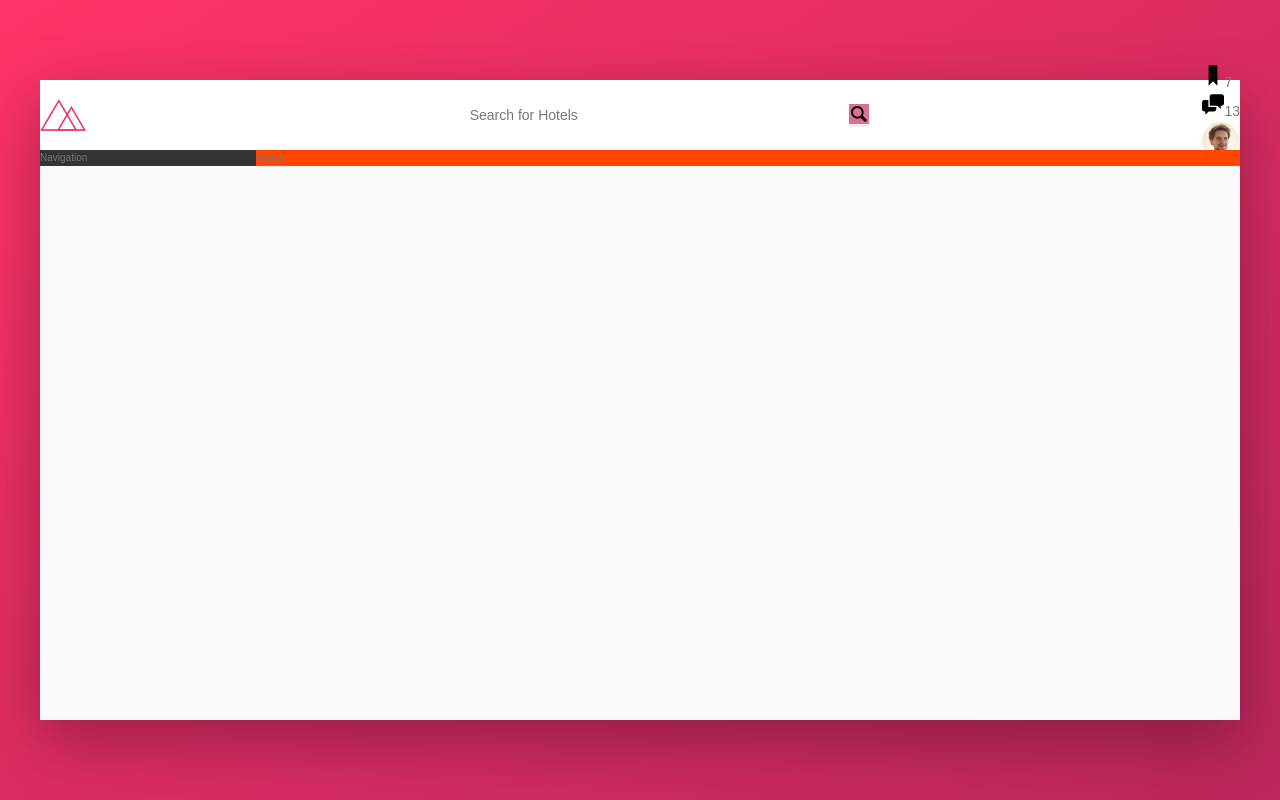
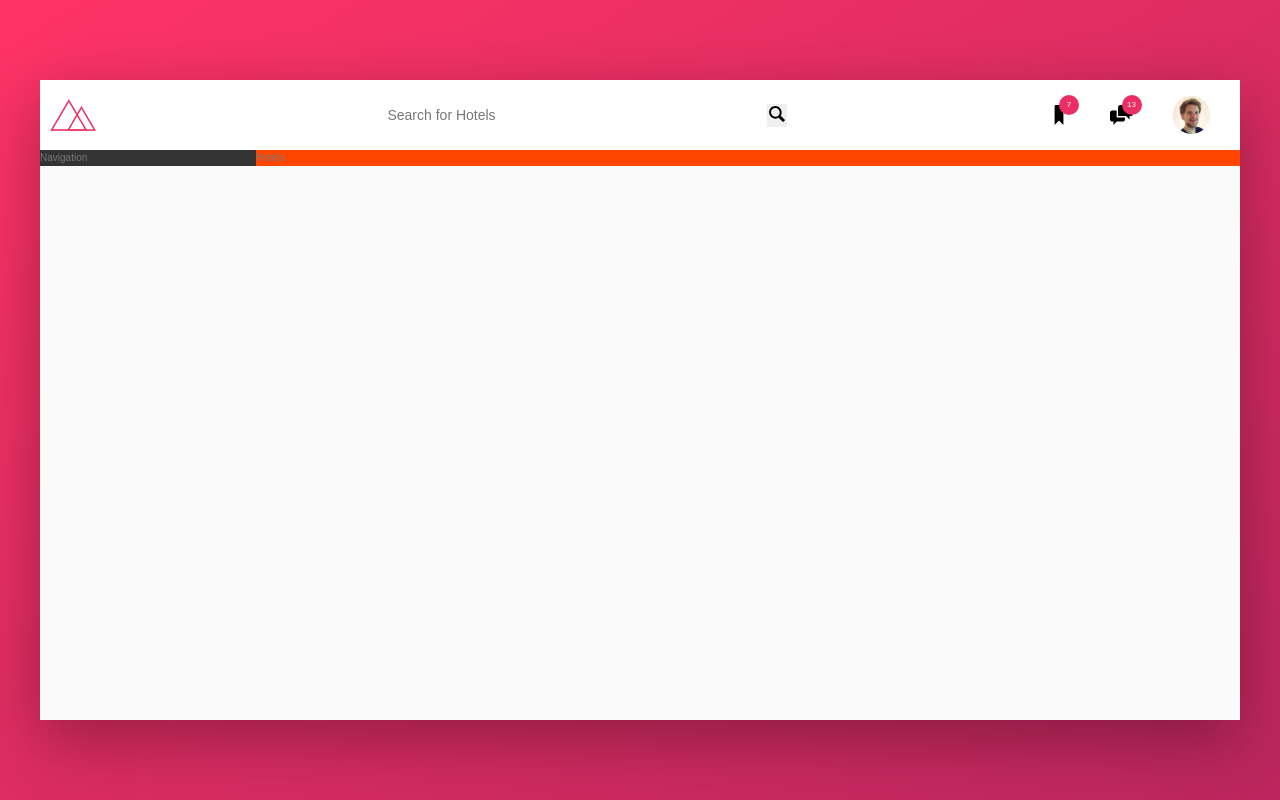
Before and after one commit to KSamra/trillo-react, a React (Create React App) app: page / in a window 1280 px wide. Built offline with nearby package versions, Linux system fonts and the light colour scheme.

Commit message:
positioned and styled elements in header. Need to look up a better way to handle SVG files because right now I'm just adding them using the img tag which doesn't allow me to style them properly. Also package-lock was modified

```diff
--- a/src/components/Background.js
+++ b/src/components/Background.js
@@ -10,8 +10,8 @@ const Background = styled.div`
   background-repeat: no-repeat;
   /* text color for all children */
   color: ${props => props.theme.color_grey_dark_2};
-  min-height: 100vh;
-  min-width: 100vw;
+  height: 100vh;
+  width: 100vw;
   display: flex;
 `;
 
--- a/src/components/Logo.js
+++ b/src/components/Logo.js
@@ -7,6 +7,7 @@ const Logo = styled.img.attrs({
 })`
   height: 3.25rem;
   margin-right: 3rem;
+  padding-left: 1rem;
 
 `;
 
--- a/src/components/Search.js
+++ b/src/components/Search.js
@@ -56,7 +56,6 @@ const StyledSVG = styled.img.attrs((props) => ({
 }))`
   height: 2rem;
   width: 2rem;
-  background-color: palevioletred;
   fill: color-grey-dark-3;
 `;
 
--- a/src/components/UserNav/Nav.js
+++ b/src/components/UserNav/Nav.js
@@ -11,12 +11,45 @@ import chat from '../../img/SVG/chat.svg';
 
 
 const StyledNav = styled.nav`
+  display: flex;
+  justify-content: space-between;
+  align-items: center;
+  align-self: stretch;
+
+  & > * {
+    padding: 0 2rem;
+    cursor: pointer;
+    height: 100%;
+
+    display: flex;
+    align-items: center;
+  }
+
+  & > *:hover {
+    background-color: ${props => props.theme.color_grey_light_2};
+  }
 
 `;
 
-const StyledIconBox = styled.div``;
+const StyledIconBox = styled.div`
+  position: relative;
+`;
 
 const StyledNotification = styled.span`
+  font-size: .8rem;
+  height: 2rem;
+  width: 2rem;
+  border-radius: 50%;
+  background-color: ${props => props.theme.color_primary};
+  color: #fff;
+  position: absolute;
+  top: 1.5rem;
+  right: 1.1rem;
+
+  /* Centering the text within the notification */
+  display: flex;
+  justify-content: center;
+  align-items: center;
 
 `;
 
@@ -25,6 +58,8 @@ const StyledIcon = styled.img.attrs(props=>({
 }))`
   height: 2.25rem;
   width: 2.25rem;
+  fill: ${props => props.theme.color_grey_dark_2};
+
 `;
 
 const StyledUser = styled.div`
@@ -37,6 +72,7 @@ const StyledUserPhoto = styled.img.attrs({
 })`
   height: 3.75rem;
   border-radius: 50%;
+  margin-right: 1rem;
 `;
 
 
```
Also changed, not shown: 1 other file (tests, documents, lock files or other folders).
